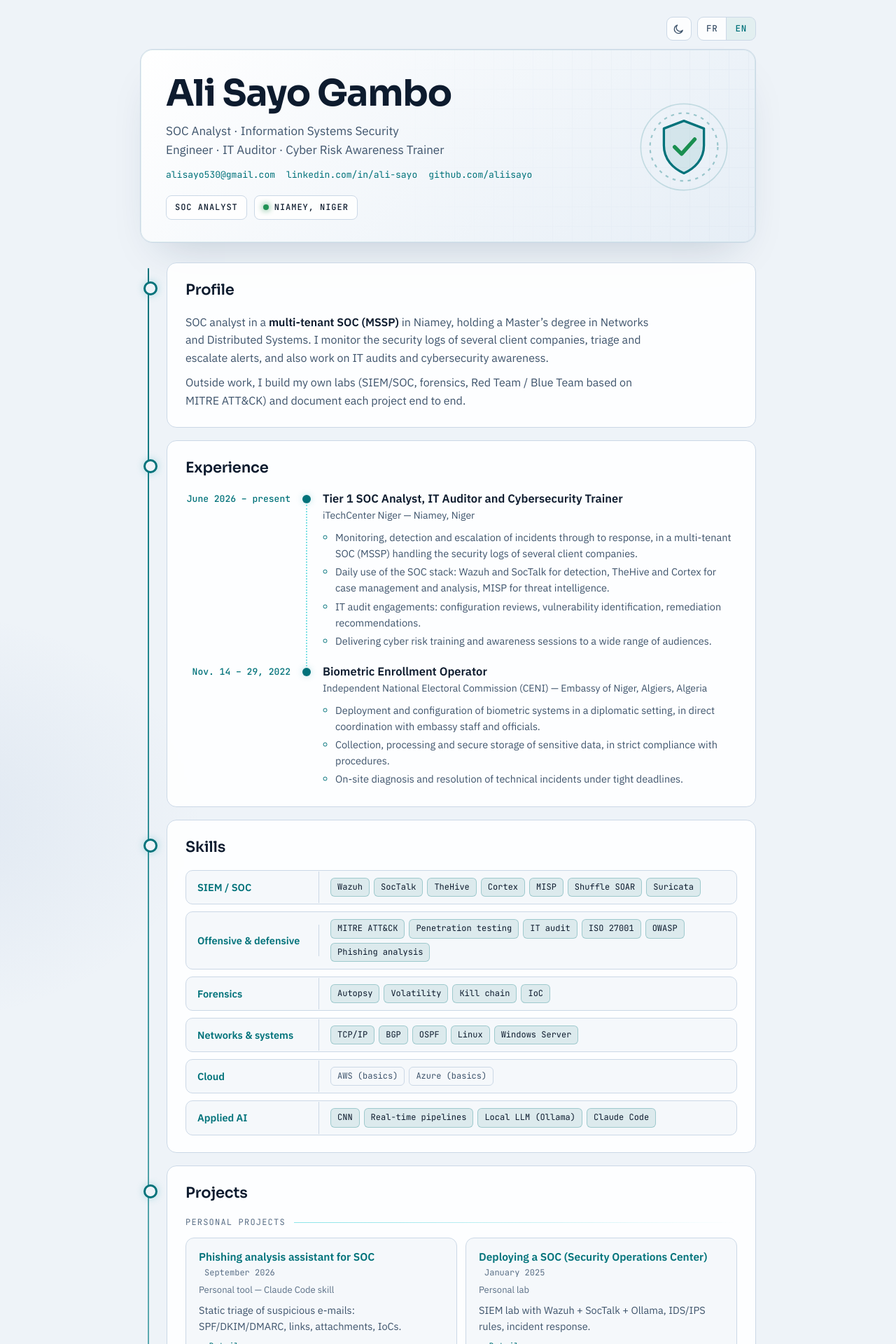
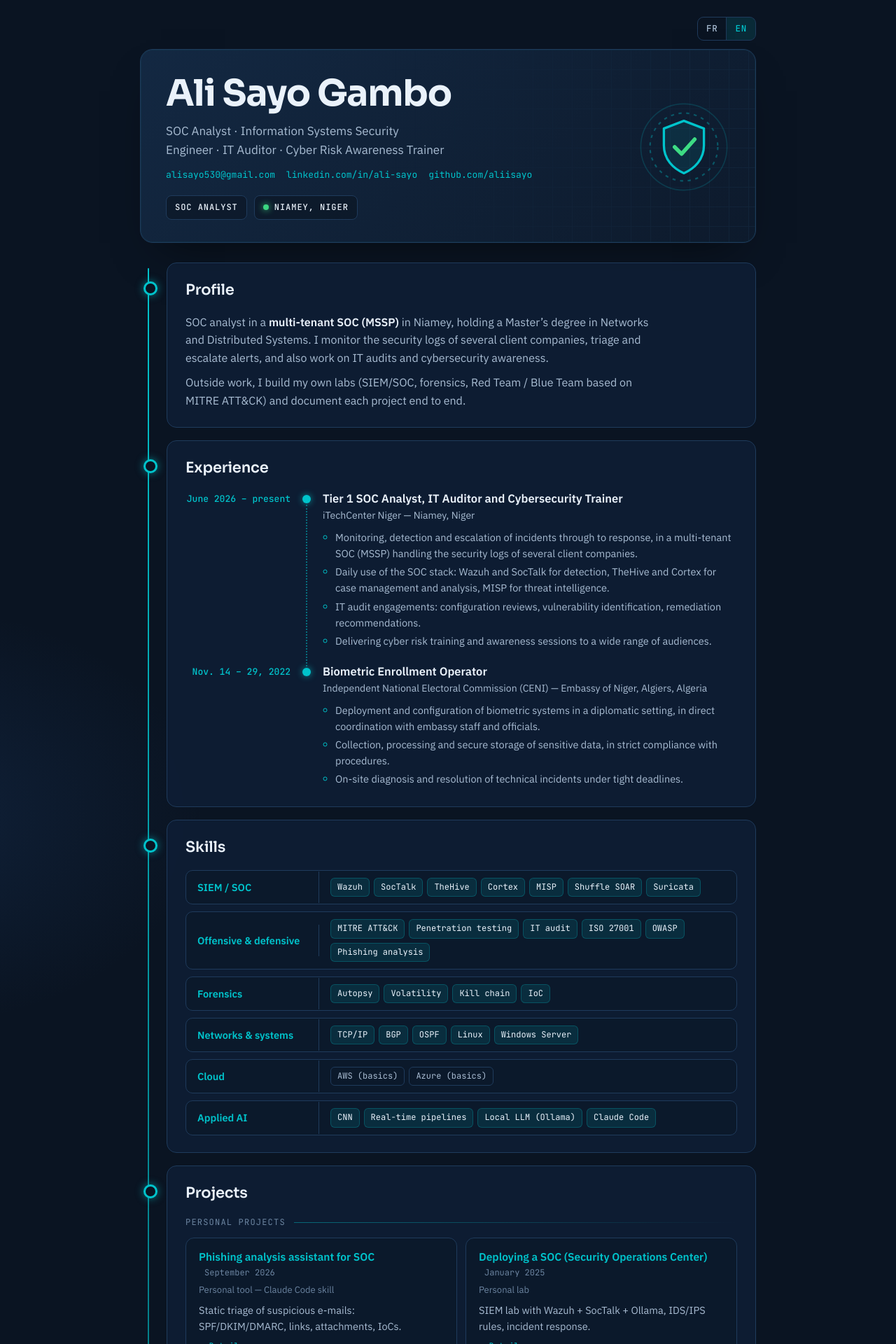
Before and after one commit to aliisayo/aliisayo.github.io, a Jekyll site: the page built from en/index.html, in a window 1280 px wide. Shown: the top 1920 px of the page at 70% size. Built offline with Jekyll 4.4.1, drawn with Linux system fonts in a browser that asks for light colours.

Commit message:
Retrait du thème clair (ce n'était pas la demande)
This reverts commit 6a34f5a.

Co-Authored-By: Claude Opus 5.5 <noreply@anthropic.com>
Claude-Session: https://claude.ai/code/session_01CcgyYsG6ZmzVyMTJpRvyws

```diff
--- a/_data/i18n.yml
+++ b/_data/i18n.yml
@@ -26,8 +26,6 @@ fr:
   mise_a_jour: "mise à jour"
   format_date: "%d/%m/%Y"
   changer_langue: "Langue du site"
-  theme_clair: "Passer au thème clair"
-  theme_sombre: "Passer au thème sombre"
 
 en:
   role_court: "SOC Analyst"
@@ -51,5 +49,3 @@ en:
   mise_a_jour: "updated"
   format_date: "%Y-%m-%d"
   changer_langue: "Site language"
-  theme_clair: "Switch to light theme"
-  theme_sombre: "Switch to dark theme"
--- a/_layouts/portfolio.html
+++ b/_layouts/portfolio.html
@@ -25,19 +25,6 @@
 <link rel="alternate" hreflang="x-default" href="{{ site.url }}{{ url_fr }}">
 <meta name="theme-color" content="#0a1422">
 <title>{{ id.nom | escape }} — {{ t.role_court }}</title>
-<script>
-  // Thème clair / sombre : choix mémorisé avec le bouton, sinon réglage de l'appareil.
-  // Placé avant le style pour éviter un flash de l'autre thème au chargement.
-  (function () {
-    var saved = null;
-    try { saved = localStorage.getItem('theme'); } catch (e) {}
-    var light = window.matchMedia && matchMedia('(prefers-color-scheme: light)').matches;
-    var theme = (saved === 'light' || saved === 'dark') ? saved : (light ? 'light' : 'dark');
-    document.documentElement.setAttribute('data-theme', theme);
-    var meta = document.querySelector('meta[name="theme-color"]');
-    if (meta) meta.setAttribute('content', theme === 'light' ? '#eef3f8' : '#0a1422');
-  })();
-</script>
 <script>
   // Page d'accueil française uniquement : un visiteur qui a choisi EN, ou dont le
   // navigateur n'est pas en français, est envoyé vers /en/. Un lien direct vers /en/
@@ -68,53 +55,18 @@
     --cyan-soft: rgba(0,196,204,.12);
     --green: #3ddc84;
     --amber: #f2b24b;
-    --cyan-line: rgba(0,196,204,.25);
-    --glow: rgba(0,196,204,.6);
-    --chip-bg: rgba(10,20,34,.6);
-    --well: rgba(10,20,34,.45);
-    --section-bg: rgba(16,33,58,.72);
-    --halo-1: rgba(0,196,204,.10);
-    --halo-2: rgba(40,90,160,.18);
-    --shadow: rgba(0,0,0,.6);
-    --btn-ink: #04212a;
     --radius: 14px;
     --display: "Sora", "IBM Plex Sans", system-ui, sans-serif;
     --body: "IBM Plex Sans", system-ui, -apple-system, "Segoe UI", sans-serif;
     --mono: "JetBrains Mono", ui-monospace, "Cascadia Mono", Consolas, monospace;
-  }
-  /* Thème clair : mêmes noms de couleurs, valeurs claires (contraste des textes ≥ 4,5:1). */
-  :root[data-theme="light"]{
-    color-scheme: light;
-    --bg: #eef3f8;
-    --bg-2: #e6eef6;
-    --panel: #ffffff;
-    --panel-2: #ffffff;
-    --line: #cbd8e6;
-    --line-soft: #dde6f0;
-    --ink: #0d1b2e;
-    --ink-soft: #3d536b;
-    --ink-faint: #5a6f86;
-    --cyan: #00727a;
-    --cyan-soft: rgba(0,114,122,.10);
-    --green: #1a8f50;
-    --amber: #8f5400;
-    --cyan-line: rgba(0,114,122,.28);
-    --glow: rgba(0,150,160,.28);
-    --chip-bg: rgba(255,255,255,.85);
-    --well: #f5f8fb;
-    --section-bg: rgba(255,255,255,.88);
-    --halo-1: rgba(0,170,180,.12);
-    --halo-2: rgba(40,90,160,.08);
-    --shadow: rgba(20,45,80,.22);
-    --btn-ink: #ffffff;
   }
   *{ box-sizing: border-box; }
   html{ text-size-adjust: 100%; }
   body{
     margin: 0;
     background:
-      radial-gradient(900px 500px at 85% -10%, var(--halo-1), transparent 60%),
-      radial-gradient(700px 500px at -10% 30%, var(--halo-2), transparent 60%),
+      radial-gradient(900px 500px at 85% -10%, rgba(0,196,204,.10), transparent 60%),
+      radial-gradient(700px 500px at -10% 30%, rgba(40,90,160,.18), transparent 60%),
       var(--bg);
     color: var(--ink);
     font-family: var(--body);
@@ -129,15 +81,9 @@
 
   .wrap{ max-width: 920px; margin: 0 auto; padding: 40px 20px 72px; }
 
-  /* ---------- Choix du thème et de la langue ---------- */
-  .topbar{ display: flex; justify-content: flex-end; align-items: stretch; gap: 8px; margin: -16px 0 12px; }
-  .theme-switch{ display: inline-flex; align-items: center; justify-content: center; width: 36px; padding: 0; border: 1px solid var(--line); border-radius: 9px; background: var(--chip-bg); color: var(--ink-soft); cursor: pointer; }
-  .theme-switch[hidden]{ display: none; }
-  .theme-switch:hover{ color: var(--ink); }
-  .theme-switch svg{ width: 17px; height: 17px; }
-  .theme-switch .moon, [data-theme="light"] .theme-switch .sun{ display: none; }
-  [data-theme="light"] .theme-switch .moon{ display: block; }
-  .lang-switch{ display: inline-flex; border: 1px solid var(--line); border-radius: 9px; overflow: hidden; background: var(--chip-bg); font-family: var(--mono); font-size: 12.5px; font-weight: 500; letter-spacing: .06em; }
+  /* ---------- Choix de la langue ---------- */
+  .topbar{ display: flex; justify-content: flex-end; margin: -16px 0 12px; }
+  .lang-switch{ display: inline-flex; border: 1px solid var(--line); border-radius: 9px; overflow: hidden; background: rgba(10,20,34,.6); font-family: var(--mono); font-size: 12.5px; font-weight: 500; letter-spacing: .06em; }
   .lang-switch a{ padding: 6px 12px; color: var(--ink-soft); }
   .lang-switch a + a{ border-left: 1px solid var(--line); }
   .lang-switch a:hover{ color: var(--ink); text-decoration: none; }
@@ -154,7 +100,7 @@
     border: 1px solid var(--line);
     border-radius: 18px;
     background: linear-gradient(135deg, var(--panel-2), var(--bg-2));
-    box-shadow: 0 0 0 1px var(--cyan-soft) inset, 0 30px 60px -30px var(--shadow);
+    box-shadow: 0 0 0 1px rgba(0,196,204,.06) inset, 0 30px 60px -30px rgba(0,0,0,.6);
     overflow: hidden;
   }
   .hero::before{
@@ -180,10 +126,10 @@
   .pill{
     display: inline-flex; align-items: center; gap: 8px;
     font-family: var(--mono); font-size: 12px; font-weight: 500; letter-spacing: .08em; text-transform: uppercase;
-    padding: 7px 12px; border: 1px solid var(--line); border-radius: 8px; background: var(--chip-bg);
+    padding: 7px 12px; border: 1px solid var(--line); border-radius: 8px; background: rgba(10,20,34,.6);
   }
   .pill .dot{ width: 8px; height: 8px; border-radius: 50%; background: var(--green); box-shadow: 0 0 10px var(--green); }
-  .shield{ width: 132px; height: 132px; color: var(--cyan); }
+  .shield{ width: 132px; height: 132px; }
 
   /* ---------- Rail vertical + sections ---------- */
   main{ position: relative; margin-top: 28px; padding-left: 38px; }
@@ -198,14 +144,14 @@
     padding: 22px 26px 24px;
     border: 1px solid var(--line);
     border-radius: var(--radius);
-    background: var(--section-bg);
+    background: rgba(16,33,58,.72);
     backdrop-filter: blur(2px);
   }
   section::before{
     content: ""; position: absolute; left: -34px; top: 26px;
     width: 14px; height: 14px; border-radius: 50%;
     background: var(--bg); border: 3px solid var(--cyan);
-    box-shadow: 0 0 12px var(--glow);
+    box-shadow: 0 0 12px rgba(0,196,204,.6);
   }
   section h2{
     font-family: var(--display); font-weight: 600; font-size: 21px; letter-spacing: -0.01em;
@@ -223,7 +169,7 @@
   .timeline li{ display: grid; grid-template-columns: 150px 18px 1fr; gap: 0 14px; }
   .timeline .when{ font-family: var(--mono); font-size: 13px; font-weight: 500; color: var(--cyan); text-align: right; padding-top: 2px; }
   .timeline .node{ position: relative; }
-  .timeline .node::before{ content: ""; position: absolute; left: 3px; top: 6px; width: 12px; height: 12px; border-radius: 50%; background: var(--cyan); box-shadow: 0 0 10px var(--glow); }
+  .timeline .node::before{ content: ""; position: absolute; left: 3px; top: 6px; width: 12px; height: 12px; border-radius: 50%; background: var(--cyan); box-shadow: 0 0 10px rgba(0,196,204,.7); }
   .timeline li:not(:last-child) .node::after{ content: ""; position: absolute; left: 8px; top: 20px; bottom: -22px; border-left: 2px dotted rgba(0,196,204,.5); }
   .timeline h3{ margin: 0; font-size: 16.5px; font-weight: 600; line-height: 1.35; }
   .timeline .org{ margin: 2px 0 0; color: var(--ink-soft); font-size: 14px; }
@@ -233,10 +179,10 @@
 
   /* Compétences */
   .skills{ display: grid; gap: 10px; margin: 0; }
-  .skill-row{ display: grid; grid-template-columns: 190px 1fr; align-items: center; border: 1px solid var(--line); border-radius: 10px; background: var(--well); }
+  .skill-row{ display: grid; grid-template-columns: 190px 1fr; align-items: center; border: 1px solid var(--line); border-radius: 10px; background: rgba(10,20,34,.45); }
   .skill-row dt{ margin: 0; padding: 11px 16px; font-weight: 600; font-size: 14.5px; color: var(--cyan); border-right: 1px solid var(--line); }
   .skill-row dd{ margin: 0; padding: 10px 16px; display: flex; flex-wrap: wrap; gap: 6px; }
-  .tag{ font-family: var(--mono); font-size: 12px; padding: 3px 9px; border-radius: 6px; background: var(--cyan-soft); color: var(--ink); border: 1px solid var(--cyan-line); }
+  .tag{ font-family: var(--mono); font-size: 12px; padding: 3px 9px; border-radius: 6px; background: var(--cyan-soft); color: var(--ink); border: 1px solid rgba(0,196,204,.25); }
   .tag.muted{ color: var(--ink-soft); background: transparent; border-color: var(--line); }
 
   /* Projets */
@@ -245,7 +191,7 @@
   .sub + .grid{ margin-bottom: 22px; }
   .grid{ display: grid; grid-template-columns: repeat(2, minmax(0,1fr)); gap: 12px; }
   .grid:last-child{ margin-bottom: 0; }
-  .card{ padding: 16px 18px; border: 1px solid var(--line); border-radius: 12px; background: var(--well); display: flex; flex-direction: column; gap: 6px; }
+  .card{ padding: 16px 18px; border: 1px solid var(--line); border-radius: 12px; background: rgba(10,20,34,.45); display: flex; flex-direction: column; gap: 6px; }
   .card:hover{ border-color: rgba(0,196,204,.55); }
   .card h3{ margin: 0; font-size: 15.5px; font-weight: 600; color: var(--cyan); line-height: 1.35; }
   .card .year{ font-family: var(--mono); font-size: 12px; color: var(--ink-faint); font-weight: 400; margin-left: 8px; white-space: nowrap; display: inline-block; }
@@ -262,8 +208,8 @@
 
   /* Certifications */
   .certs{ display: grid; grid-template-columns: repeat(auto-fill, minmax(200px, 1fr)); gap: 10px; list-style: none; margin: 0; padding: 0; }
-  .cert{ display: grid; grid-template-columns: 26px 1fr; gap: 10px; align-items: start; padding: 14px 14px; border: 1px solid var(--line); border-radius: 12px; background: var(--well); }
-  .cert svg{ width: 22px; height: 22px; margin-top: 1px; color: var(--amber); }
+  .cert{ display: grid; grid-template-columns: 26px 1fr; gap: 10px; align-items: start; padding: 14px 14px; border: 1px solid var(--line); border-radius: 12px; background: rgba(10,20,34,.45); }
+  .cert svg{ width: 22px; height: 22px; margin-top: 1px; }
   .cert .n{ font-weight: 600; font-size: 14.5px; line-height: 1.35; }
   .cert .o{ font-size: 13px; color: var(--ink-soft); }
   .cert .d{ font-family: var(--mono); font-size: 12px; color: var(--ink-faint); }
@@ -285,10 +231,10 @@
   /* CV */
   .cv{ display: flex; align-items: center; justify-content: space-between; gap: 16px; flex-wrap: wrap; }
   .cv-left{ display: flex; align-items: center; gap: 14px; }
-  .cv-left svg{ width: 38px; height: 38px; flex: none; color: var(--cyan); }
+  .cv-left svg{ width: 38px; height: 38px; flex: none; }
   .cv-left p{ margin: 0; }
   .cv-left .meta{ font-family: var(--mono); font-size: 12.5px; color: var(--ink-faint); }
-  .btn{ display: inline-flex; align-items: center; gap: 8px; font-weight: 600; font-size: 14.5px; padding: 10px 16px; border-radius: 10px; background: var(--cyan); color: var(--btn-ink); }
+  .btn{ display: inline-flex; align-items: center; gap: 8px; font-weight: 600; font-size: 14.5px; padding: 10px 16px; border-radius: 10px; background: var(--cyan); color: #04212a; }
   .btn:hover{ text-decoration: none; filter: brightness(1.08); }
 
   /* Contact */
@@ -334,16 +280,14 @@
 <svg width="0" height="0" style="position:absolute" aria-hidden="true">
   <defs>
     <symbol id="i-shield" viewBox="0 0 120 120">
-      <circle cx="60" cy="60" r="56" fill="none" stroke="currentColor" stroke-opacity=".18" stroke-width="1.5"/>
-      <circle cx="60" cy="60" r="44" fill="none" stroke="currentColor" stroke-opacity=".35" stroke-width="2" stroke-dasharray="4 6"/>
-      <path d="M60 26 L86 36 V58 C86 76 74 88 60 94 C46 88 34 76 34 58 V36 Z" fill="currentColor" fill-opacity=".10" stroke="currentColor" stroke-width="3" stroke-linejoin="round"/>
-      <path d="M48 60 L57 69 L74 50" fill="none" style="stroke: var(--green)" stroke-width="5" stroke-linecap="round" stroke-linejoin="round"/>
+      <circle cx="60" cy="60" r="56" fill="none" stroke="#00c4cc" stroke-opacity=".18" stroke-width="1.5"/>
+      <circle cx="60" cy="60" r="44" fill="none" stroke="#00c4cc" stroke-opacity=".35" stroke-width="2" stroke-dasharray="4 6"/>
+      <path d="M60 26 L86 36 V58 C86 76 74 88 60 94 C46 88 34 76 34 58 V36 Z" fill="rgba(0,196,204,.10)" stroke="#00c4cc" stroke-width="3" stroke-linejoin="round"/>
+      <path d="M48 60 L57 69 L74 50" fill="none" stroke="#3ddc84" stroke-width="5" stroke-linecap="round" stroke-linejoin="round"/>
     </symbol>
     <symbol id="i-check" viewBox="0 0 24 24"><circle cx="12" cy="12" r="11" fill="#22a861"/><path d="M7 12.5 L10.5 16 L17 9" fill="none" stroke="#fff" stroke-width="2.4" stroke-linecap="round" stroke-linejoin="round"/></symbol>
-    <symbol id="i-clock" viewBox="0 0 24 24"><circle cx="12" cy="12" r="11" fill="none" stroke="currentColor" stroke-width="2"/><path d="M12 6 V12 L16 14" fill="none" stroke="currentColor" stroke-width="2" stroke-linecap="round"/></symbol>
-    <symbol id="i-doc" viewBox="0 0 40 40"><rect x="7" y="3" width="26" height="34" rx="4" fill="none" stroke="currentColor" stroke-width="2.4"/><path d="M13 13 H27 M13 19 H27 M13 25 H22" stroke="currentColor" stroke-width="2.4" stroke-linecap="round"/></symbol>
-    <symbol id="i-sun" viewBox="0 0 24 24"><circle cx="12" cy="12" r="4.2" fill="none" stroke="currentColor" stroke-width="1.8"/><path d="M12 2.5 V5 M12 19 V21.5 M2.5 12 H5 M19 12 H21.5 M5.3 5.3 L7 7 M17 17 L18.7 18.7 M5.3 18.7 L7 17 M17 7 L18.7 5.3" stroke="currentColor" stroke-width="1.8" stroke-linecap="round"/></symbol>
-    <symbol id="i-moon" viewBox="0 0 24 24"><path d="M20 14.5 A8.5 8.5 0 1 1 9.5 4 A7 7 0 0 0 20 14.5 Z" fill="none" stroke="currentColor" stroke-width="1.8" stroke-linejoin="round"/></symbol>
+    <symbol id="i-clock" viewBox="0 0 24 24"><circle cx="12" cy="12" r="11" fill="none" stroke="#f2b24b" stroke-width="2"/><path d="M12 6 V12 L16 14" fill="none" stroke="#f2b24b" stroke-width="2" stroke-linecap="round"/></symbol>
+    <symbol id="i-doc" viewBox="0 0 40 40"><rect x="7" y="3" width="26" height="34" rx="4" fill="none" stroke="#00c4cc" stroke-width="2.4"/><path d="M13 13 H27 M13 19 H27 M13 25 H22" stroke="#00c4cc" stroke-width="2.4" stroke-linecap="round"/></symbol>
     <symbol id="i-mail" viewBox="0 0 24 24"><rect x="2.5" y="5" width="19" height="14" rx="2" fill="none" stroke="currentColor" stroke-width="1.8"/><path d="M3 6.5 L12 13 L21 6.5" fill="none" stroke="currentColor" stroke-width="1.8" stroke-linejoin="round"/></symbol>
     <symbol id="i-in" viewBox="0 0 24 24"><rect x="2.5" y="2.5" width="19" height="19" rx="3" fill="none" stroke="currentColor" stroke-width="1.8"/><path d="M7.5 10 V17 M7.5 7 V7.2 M11.5 17 V10 M11.5 13 C11.5 11 12.8 10 14.3 10 C15.8 10 16.8 11 16.8 13 V17" fill="none" stroke="currentColor" stroke-width="1.8" stroke-linecap="round"/></symbol>
     <symbol id="i-gh" viewBox="0 0 24 24"><path d="M12 2.5a9.5 9.5 0 0 0-3 18.5c.5.1.7-.2.7-.5v-1.7c-2.7.6-3.3-1.2-3.3-1.2-.4-1.1-1.1-1.4-1.1-1.4-.9-.6.1-.6.1-.6 1 .1 1.5 1 1.5 1 .9 1.5 2.3 1.1 2.9.8.1-.6.3-1.1.6-1.3-2.1-.2-4.4-1.1-4.4-4.8 0-1.1.4-1.9 1-2.6-.1-.2-.4-1.2.1-2.6 0 0 .8-.3 2.6 1a9 9 0 0 1 4.8 0c1.8-1.3 2.6-1 2.6-1 .5 1.4.2 2.4.1 2.6.6.7 1 1.6 1 2.6 0 3.7-2.3 4.6-4.4 4.8.3.3.6.8.6 1.6v2.4c0 .3.2.6.7.5A9.5 9.5 0 0 0 12 2.5z" fill="currentColor"/></symbol>
@@ -352,16 +296,12 @@
 
 <div class="wrap">
 
-  <div class="topbar">
-    <button type="button" class="theme-switch" hidden data-label-light="{{ t.theme_clair }}" data-label-dark="{{ t.theme_sombre }}" aria-label="{{ t.theme_clair }}" title="{{ t.theme_clair }}" data-goatcounter-click="changer-theme" data-goatcounter-title="Changement de thème clair / sombre">
-      <svg class="sun" aria-hidden="true"><use href="#i-sun"/></svg>
-      <svg class="moon" aria-hidden="true"><use href="#i-moon"/></svg>
-    </button>
-    <nav class="lang-switch" aria-label="{{ t.changer_langue }}">
+  <nav class="topbar" aria-label="{{ t.changer_langue }}">
+    <div class="lang-switch">
       <a href="{{ url_fr }}" hreflang="fr" lang="fr" data-lang="fr"{% if lang == "fr" %} aria-current="page"{% endif %} data-goatcounter-click="langue-fr" data-goatcounter-title="Langue : français">FR</a>
       <a href="{{ url_en }}" hreflang="en" lang="en" data-lang="en"{% if lang == "en" %} aria-current="page"{% endif %} data-goatcounter-click="langue-en" data-goatcounter-title="Langue : anglais">EN</a>
-    </nav>
-  </div>
+    </div>
+  </nav>
 
   <header class="hero">
     <div>
@@ -559,37 +499,6 @@
     }, { threshold: 0, rootMargin: '0px 0px -40% 0px' }); // compte dès que le haut de la section atteint 60 % de l'écran, même pour les longues sections sur mobile
     document.querySelectorAll('main section[id]').forEach(function (s) { io.observe(s); });
   })();
-  // Bouton clair / sombre (caché si JavaScript est désactivé : le site reste alors en sombre).
-  (function () {
-    var root = document.documentElement;
-    var btn = document.querySelector('.theme-switch');
-    var meta = document.querySelector('meta[name="theme-color"]');
-    if (!btn) return;
-    function apply(theme) {
-      root.setAttribute('data-theme', theme);
-      if (meta) meta.setAttribute('content', theme === 'light' ? '#eef3f8' : '#0a1422');
-      var label = btn.getAttribute(theme === 'light' ? 'data-label-dark' : 'data-label-light');
-      btn.setAttribute('aria-label', label);
-      btn.setAttribute('title', label);
-    }
-    apply(root.getAttribute('data-theme') === 'light' ? 'light' : 'dark');
-    btn.hidden = false;
-    btn.addEventListener('click', function () {
-      var next = root.getAttribute('data-theme') === 'light' ? 'dark' : 'light';
-      apply(next);
-      try { localStorage.setItem('theme', next); } catch (e) {}
-    });
-    // Sans choix mémorisé, suit le réglage clair / sombre de l'appareil s'il change.
-    if (window.matchMedia) {
-      var mq = matchMedia('(prefers-color-scheme: light)');
-      var onChange = function (e) {
-        var saved = null;
-        try { saved = localStorage.getItem('theme'); } catch (err) {}
-        if (saved !== 'light' && saved !== 'dark') apply(e.matches ? 'light' : 'dark');
-      };
-      if (mq.addEventListener) mq.addEventListener('change', onChange); else if (mq.addListener) mq.addListener(onChange);
-    }
-  })();
   // Retient la langue choisie avec le bouton FR / EN.
   document.querySelectorAll('.lang-switch a').forEach(function (a) {
     a.addEventListener('click', function () {
```
Also changed, not shown: README.md.
